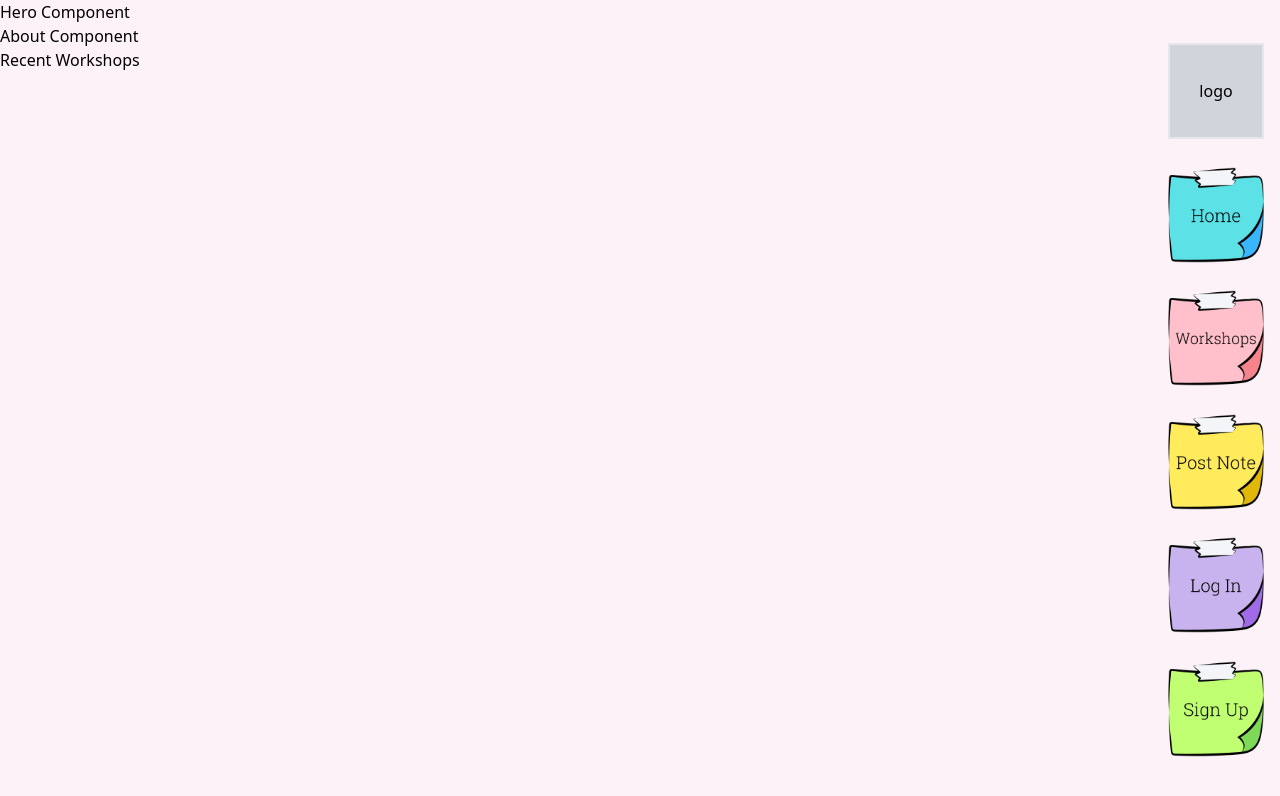
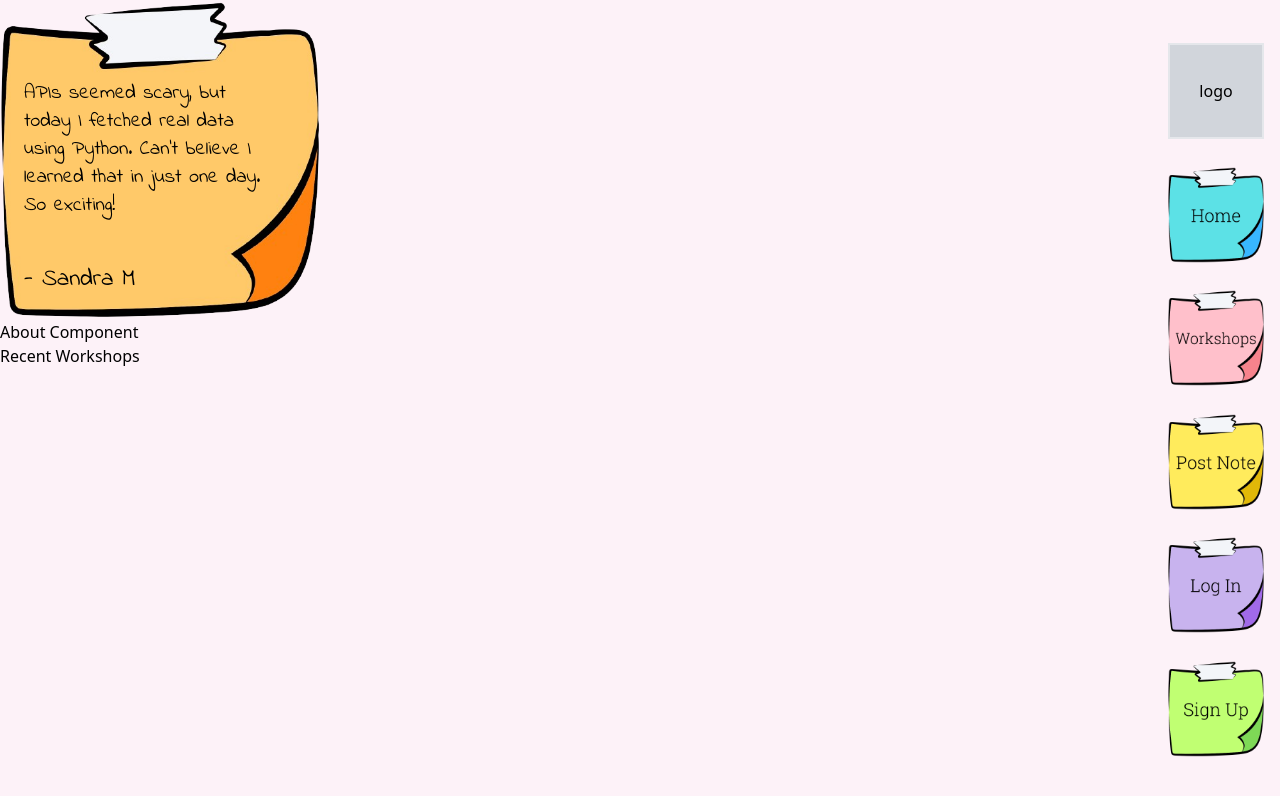
Before and after one commit to SheCodesAus/quantum_quokkas_frontend, a React (Vite) app: page / in a window 1280 px wide. Shown: the top 796 px of the page. Built offline with nearby package versions, Linux system fonts and the light colour scheme.

Commit message:
created utils folder with notes dummy data to begin building hero-banner component

```diff
--- a/src/components/HeroBanner.jsx
+++ b/src/components/HeroBanner.jsx
@@ -1,5 +1,32 @@
+import { useEffect, useRef, useState } from 'react';
+import { notes } from '../utils/notes-data';
+import noteBg from '/custom-btns/newnote.png';
+
 const HeroBanner = () => {
-    return <div>Hero Component</div>;
+    const [index, setIndex] = useState(0);
+    const intervalRef = useRef(null);
+
+    useEffect(() => {
+        const increaseIndex = () => {
+            setIndex((prev) => (prev + 1) % notes.length);
+        };
+        intervalRef.current = setInterval(increaseIndex, 4000);
+
+        return () => {
+            clearInterval(intervalRef.current);
+        };
+    }, [notes]);
+
+    return (
+        <section>
+            <article className='bg-hero bg-cover size-80 font-note text-xl flex flex-col justify-center items-center mx-auto'>
+                <div className='p-6 mt-14 h-full flex flex-col justify-between'>
+                    <p className='max-w-[90%]'>{notes[index]?.content}</p>
+                    <p className='text-2xl'>- {notes[index]?.user}</p>
+                </div>
+            </article>
+        </section>
+    );
 };
 export default HeroBanner;
 
--- a/src/components/Nav.jsx
+++ b/src/components/Nav.jsx
@@ -11,7 +11,7 @@ import hamburger from '/custom-btns/hamburger.png';
 import close from '/custom-btns/close.png';
 
 const Nav = () => {
-    const [showNav, setShowNav] = useState(true);
+    const [showNav, setShowNav] = useState(false);
     const [loggedIn, setLoggedIn] = useState(true);
     const handleClick = () => setShowNav(!showNav);
 
@@ -160,7 +160,7 @@ const Nav = () => {
                     </section>
                 </section>
             </nav>
-            <section className='border-pink-200 border-2 md:hidden'>
+            <section className='md:hidden'>
                 <Outlet />
             </section>
         </main>
--- a/src/pages/Home.jsx
+++ b/src/pages/Home.jsx
@@ -4,7 +4,7 @@ import RecentWorkshops from '../components/RecentWorkshops'
 
 const Home = () => {
   return (
-    <main>
+    <main className='min-h-screen'>
       <HeroBanner />
       <About />
       <RecentWorkshops />
--- /dev/null
+++ b/src/utils/notes-data.js
@@ -0,0 +1,27 @@
+export const notes = [
+    {
+        content:
+            'I finally get loops and conditionals! The exercises made it click, and now I feel confident writing my own Python scripts. Thank you!',
+        user: 'Laura S',
+    },
+    {
+        content:
+            'APIs seemed scary, but today I fetched real data using Python. Can’t believe I learned that in just one day. So exciting!',
+        user: 'Sandra M',
+    },
+    {
+        content:
+            "Debugging isn't so bad now! Fixed my first Python script today with the tips I learned. Feeling so proud!",
+        user: 'Tenille S',
+    },
+    {
+        content:
+            "No coding experience before today, and now I've written a program to track expenses. This workshop was so empowering!",
+        user: 'Roda A',
+    },
+    {
+        content:
+            'Dictionaries and lists used to confuse me, but now I can manipulate data easily. The explanations were so clear!',
+        user: 'Caitlin A',
+    },
+];
--- a/tailwind.config.js
+++ b/tailwind.config.js
@@ -24,6 +24,9 @@ export default {
                 'subtext': ['Roboto', 'serif'],
                 'note': ['Indie Flower'],
             },
+            backgroundImage: {
+                'hero' : "url('/custom-btns/orange-note.png')",
+            }
         },
     },
     plugins: [],
```
Also changed, not shown: public/custom-btns/orange-note.png (added).
